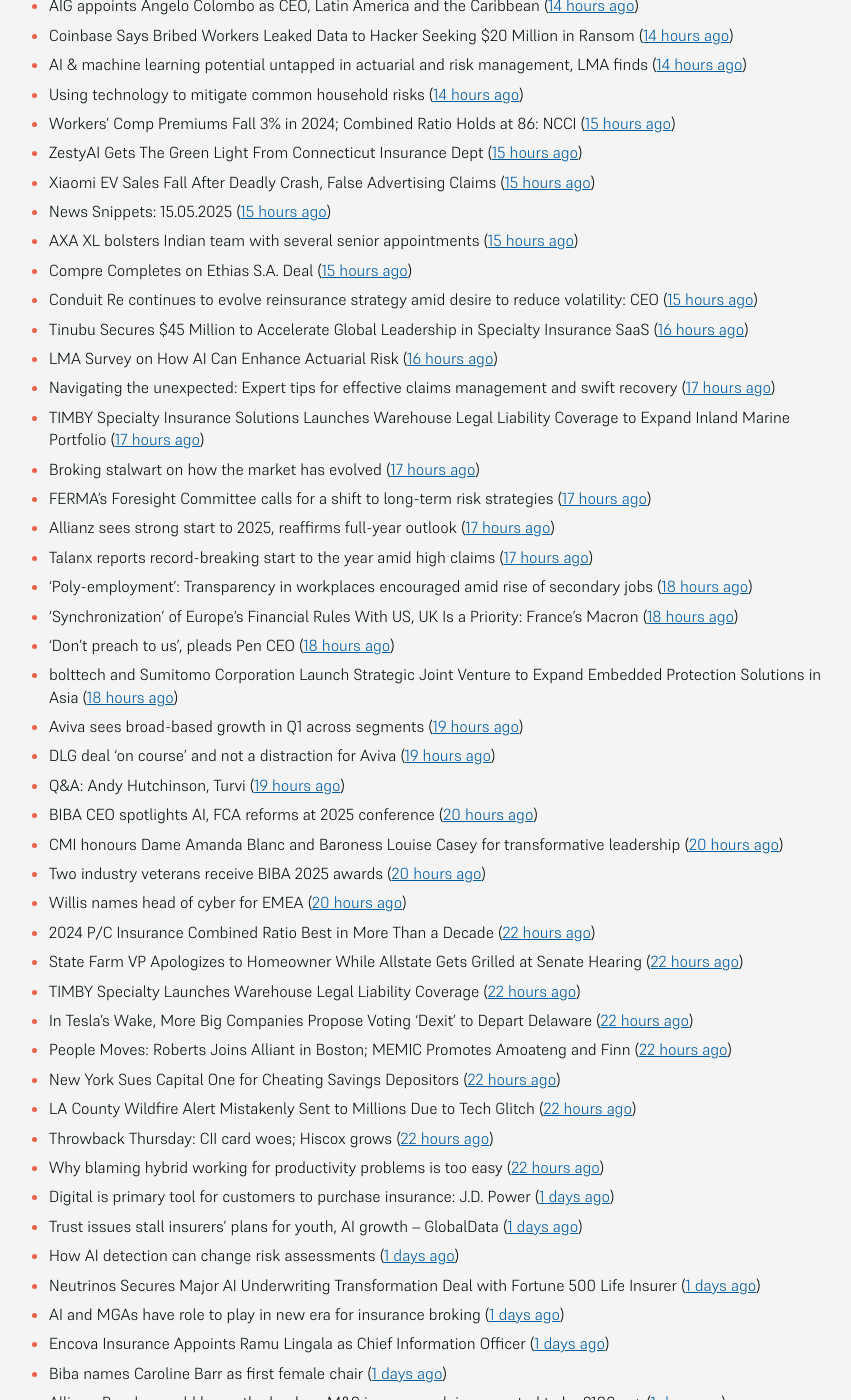
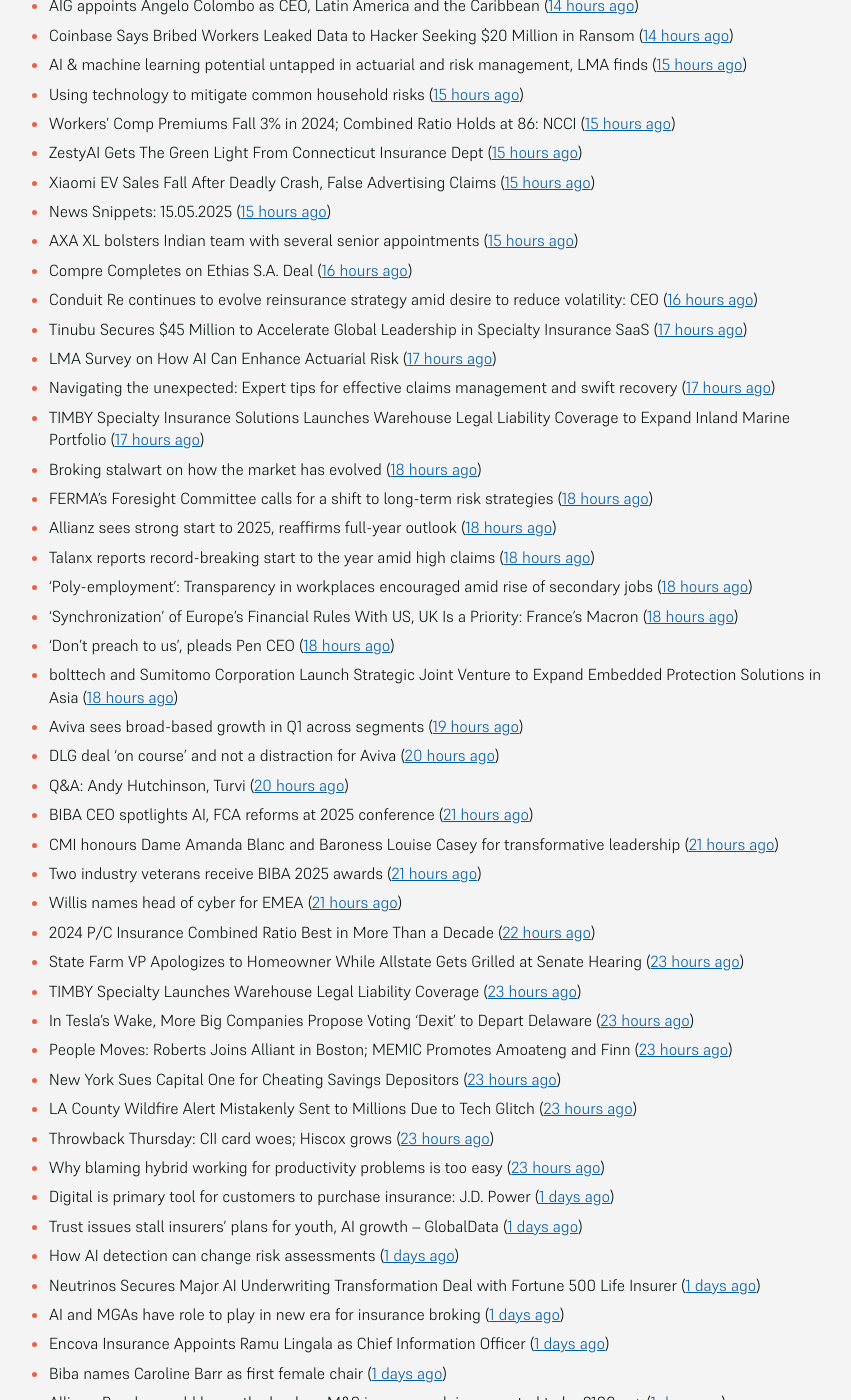
Before and after one commit to mat-0/feeds.thechels.uk, a Jekyll site: the page built from index.md, in a window 1280 px wide and 1400 px high, scrolled down 1177 px. Shown: the whole window, without its empty margins (215-1066 px from the left). Built offline with Jekyll 4.4.1, drawn with Linux system fonts in a browser that asks for light colours; some of the changed text lies outside the part shown.

Commit message:
New Feed

```diff
--- a/index.md
+++ b/index.md
@@ -10,72 +10,72 @@ description: Latest Updates
 <!-- news_marker starts -->
 - People Moves: Zurich NA Promotes Fox to Lead National Accounts, Caminiti CUO ([5 hours ago](https://www.insurancejournal.com/news/national/2025/05/15/823985.htm))
 - FEMA Chief Says Agency Will Raise State Burden for Disasters to 50% ([5 hours ago](https://www.insurancejournal.com/news/national/2025/05/15/823980.htm))
-- How insurers can use systemic risk knowledge internally ([7 hours ago](https://www.dig-in.com/opinion/how-insurers-can-use-systemic-risk-knowledge-internally))
+- How insurers can use systemic risk knowledge internally ([8 hours ago](https://www.dig-in.com/opinion/how-insurers-can-use-systemic-risk-knowledge-internally))
 - AXA Group CUO on navigating a polycrisis risk landscape ([8 hours ago](https://www.insurancebusinessmag.com/uk/news/breaking-news/axa-group-cuo-on-navigating-a-polycrisis-risk-landscape-535921.aspx))
 - Marsh McLennan moves to Amazon cloud; ZestyAI in Connecticut and West Virginia: Insurtech news ([8 hours ago](https://www.dig-in.com/news/marsh-mclennan-to-amazon-cloud-zestyai-and-insurtech-news))
-- WTW report exposes shifting terrorism insurance risks ([8 hours ago](https://www.insurancebusinessmag.com/uk/news/breaking-news/wtw-report-exposes-shifting-terrorism-insurance-risks-535909.aspx))
-- Tired of Waiting on Tickets? There’s a Better Way. ([8 hours ago](https://www.insurancejournal.com/blogs/expert-insured/2025/05/15/823954.htm))
+- WTW report exposes shifting terrorism insurance risks ([9 hours ago](https://www.insurancebusinessmag.com/uk/news/breaking-news/wtw-report-exposes-shifting-terrorism-insurance-risks-535909.aspx))
+- Tired of Waiting on Tickets? There’s a Better Way. ([9 hours ago](https://www.insurancejournal.com/blogs/expert-insured/2025/05/15/823954.htm))
 - Global Accessibiliy Day: Making the Workplace Welcome to All ([9 hours ago](https://insurance-edge.net/2025/05/15/global-accessibiliy-day-making-the-workplace-welcome-to-all/))
 - Lloyd’s Q2’25 Market Message: risk awareness, not risk aversion, marks a defining juncture ([11 hours ago](https://www.reinsurancene.ws/lloyds-q225-market-message-risk-awareness-not-risk-aversion-marks-a-defining-juncture/))
 - Tiernan calls out ‘egregious trading behaviours’ at Lloyd’s ([11 hours ago](https://www.postonline.co.uk/lloydslondon/7957765/tiernan-calls-out-egregious-trading-behaviours-at-lloyds))
 - Tesla’s Robotaxi Launch in Texas Faces Scrutiny Over Potential Accident Risks ([11 hours ago](https://www.insurancejournal.com/news/southcentral/2025/05/15/823930.htm))
 - US House Bill Reintroduced to Rid Federal Insurance Office of Subpoena Power ([11 hours ago](https://www.insurancejournal.com/news/national/2025/05/15/823897.htm))
 - Sweltering Heat Wave Hits U.S. from Dakotas to Texas ([11 hours ago](https://www.insurancejournal.com/news/southcentral/2025/05/15/823927.htm))
-- Coterie Relocating Headquarters to Appleton, Wisconsin ([11 hours ago](https://www.insurancejournal.com/news/midwest/2025/05/15/823924.htm))
-- Kin reports 35% revenue growth in Q1’25, California emerges as key market ([11 hours ago](https://www.reinsurancene.ws/kin-reports-35-revenue-growth-in-q125-california-emerges-as-key-market/))
-- Three Killed in Fiery Truck-Car Pileup on Georgia Interstate ([11 hours ago](https://www.insurancejournal.com/news/southeast/2025/05/15/823917.htm))
-- Brett Favre’s Defamation Suit Against State Auditor Can Move Forward, Court Says ([11 hours ago](https://www.insurancejournal.com/news/southeast/2025/05/15/823911.htm))
+- Coterie Relocating Headquarters to Appleton, Wisconsin ([12 hours ago](https://www.insurancejournal.com/news/midwest/2025/05/15/823924.htm))
+- Kin reports 35% revenue growth in Q1’25, California emerges as key market ([12 hours ago](https://www.reinsurancene.ws/kin-reports-35-revenue-growth-in-q125-california-emerges-as-key-market/))
+- Three Killed in Fiery Truck-Car Pileup on Georgia Interstate ([12 hours ago](https://www.insurancejournal.com/news/southeast/2025/05/15/823917.htm))
+- Brett Favre’s Defamation Suit Against State Auditor Can Move Forward, Court Says ([12 hours ago](https://www.insurancejournal.com/news/southeast/2025/05/15/823911.htm))
 - People Moves: Advocus Names Moore SVP of Illinois Operations ([12 hours ago](https://www.insurancejournal.com/news/midwest/2025/05/15/823905.htm))
 - Nationwide Partners with Kadance to Offer Genomics-Based Precision Health to Life Insurance Customers ([12 hours ago](https://www.insurtechinsights.com/nationwide-partners-with-kadance-to-offer-genomics-based-precision-health-to-life-insurance-customers/))
 - West’s 103.9% CoR for 24-25 FY impacted by elevated IG Pool claims ([12 hours ago](https://www.reinsurancene.ws/wests-103-9-cor-for-24-25-fy-impacted-by-elevated-ig-pool-claims/))
 - People Moves: CRC Names New Underwriting Leaders and Senior VP ([12 hours ago](https://www.insurancejournal.com/news/southeast/2025/05/15/823894.htm))
-- AM Best supports EU nat cat insurance proposal but stresses need for greater clarity ([12 hours ago](https://www.reinsurancene.ws/am-best-supports-eu-nat-cat-insurance-proposal-but-stresses-need-for-greater-clarity/))
-- People Moves: AIG Taps Colombo From Swiss Re as CEO, Latin America and Caribbean; Willis Names Former Allianz Exec Vosloh as Head of Cyber for EMEA ([12 hours ago](https://www.insurancejournal.com/news/international/2025/05/15/823886.htm))
-- Slide Secures $250M Cat Bond as Hurricane Season Looms ([12 hours ago](https://www.insurancejournal.com/news/southeast/2025/05/15/823884.htm))
+- AM Best supports EU nat cat insurance proposal but stresses need for greater clarity ([13 hours ago](https://www.reinsurancene.ws/am-best-supports-eu-nat-cat-insurance-proposal-but-stresses-need-for-greater-clarity/))
+- People Moves: AIG Taps Colombo From Swiss Re as CEO, Latin America and Caribbean; Willis Names Former Allianz Exec Vosloh as Head of Cyber for EMEA ([13 hours ago](https://www.insurancejournal.com/news/international/2025/05/15/823886.htm))
+- Slide Secures $250M Cat Bond as Hurricane Season Looms ([13 hours ago](https://www.insurancejournal.com/news/southeast/2025/05/15/823884.htm))
 - Africa startups to seek new backers ([13 hours ago](https://www.dig-in.com/articles/africa-startups-to-seek-new-backers))
 - Allstate estimates cat losses for April at $594m ([13 hours ago](https://www.reinsurancene.ws/allstate-estimates-cat-losses-for-april-at-594m/))
-- Rokstone names Stephanie Belcourt Head of Complex Claims ([13 hours ago](https://www.reinsurancene.ws/rokstone-names-stephanie-belcourt-head-of-complex-claims/))
-- Hedge Fund Fermat Sees 20% Surge in Catastrophe Bond Market ([13 hours ago](https://www.insurancejournal.com/news/international/2025/05/15/823861.htm))
+- Rokstone names Stephanie Belcourt Head of Complex Claims ([14 hours ago](https://www.reinsurancene.ws/rokstone-names-stephanie-belcourt-head-of-complex-claims/))
+- Hedge Fund Fermat Sees 20% Surge in Catastrophe Bond Market ([14 hours ago](https://www.insurancejournal.com/news/international/2025/05/15/823861.htm))
 - Comparison Creator Teams Up With Go.Compare ([14 hours ago](https://insurance-edge.net/2025/05/15/comparison-creator-teams-up-with-go-compare/))
 - AIG appoints Angelo Colombo as CEO, Latin America and the Caribbean ([14 hours ago](https://www.reinsurancene.ws/aig-appoints-angelo-colombo-as-ceo-latin-america-and-the-caribbean/))
 - Coinbase Says Bribed Workers Leaked Data to Hacker Seeking $20 Million in Ransom ([14 hours ago](https://www.insurancejournal.com/news/national/2025/05/15/823862.htm))
-- AI & machine learning potential untapped in actuarial and risk management, LMA finds ([14 hours ago](https://www.reinsurancene.ws/ai-machine-learning-potential-untapped-in-actuarial-and-risk-management-lma-finds/))
-- Using technology to mitigate common household risks ([14 hours ago](https://www.dig-in.com/podcast/using-technology-to-mitigate-common-household-risks))
+- AI & machine learning potential untapped in actuarial and risk management, LMA finds ([15 hours ago](https://www.reinsurancene.ws/ai-machine-learning-potential-untapped-in-actuarial-and-risk-management-lma-finds/))
+- Using technology to mitigate common household risks ([15 hours ago](https://www.dig-in.com/podcast/using-technology-to-mitigate-common-household-risks))
 - Workers’ Comp Premiums Fall 3% in 2024; Combined Ratio Holds at 86: NCCI ([15 hours ago](https://www.insurancejournal.com/news/national/2025/05/15/823850.htm))
 - ZestyAI Gets The Green Light From Connecticut Insurance Dept ([15 hours ago](https://insurance-edge.net/2025/05/15/zestyai-gets-the-green-light-from-connecticut-insurance-dept/))
 - Xiaomi EV Sales Fall After Deadly Crash, False Advertising Claims ([15 hours ago](https://www.insurancejournal.com/news/international/2025/05/15/823843.htm))
 - News Snippets: 15.05.2025 ([15 hours ago](https://insurance-edge.net/2025/05/15/news-snippets-15-05-2025/))
 - AXA XL bolsters Indian team with several senior appointments ([15 hours ago](https://www.reinsurancene.ws/axa-xl-bolsters-indian-team-with-several-senior-appointments/))
-- Compre Completes on Ethias S.A. Deal ([15 hours ago](https://insurance-edge.net/2025/05/15/compre-completes-on-ethias-s-a-deal/))
-- Conduit Re continues to evolve reinsurance strategy amid desire to reduce volatility: CEO ([15 hours ago](https://www.reinsurancene.ws/conduit-re-continues-to-evolve-reinsurance-strategy-amid-desire-to-reduce-volatility-ceo/))
-- Tinubu Secures $45 Million to Accelerate Global Leadership in Specialty Insurance SaaS ([16 hours ago](https://www.insurtechinsights.com/tinubu-secures-45-million-to-accelerate-global-leadership-in-specialty-insurance-saas/))
-- LMA Survey on How AI Can Enhance Actuarial Risk ([16 hours ago](https://insurance-edge.net/2025/05/15/lma-survey-on-how-ai-can-enhance-actuarial-risk/))
+- Compre Completes on Ethias S.A. Deal ([16 hours ago](https://insurance-edge.net/2025/05/15/compre-completes-on-ethias-s-a-deal/))
+- Conduit Re continues to evolve reinsurance strategy amid desire to reduce volatility: CEO ([16 hours ago](https://www.reinsurancene.ws/conduit-re-continues-to-evolve-reinsurance-strategy-amid-desire-to-reduce-volatility-ceo/))
+- Tinubu Secures $45 Million to Accelerate Global Leadership in Specialty Insurance SaaS ([17 hours ago](https://www.insurtechinsights.com/tinubu-secures-45-million-to-accelerate-global-leadership-in-specialty-insurance-saas/))
+- LMA Survey on How AI Can Enhance Actuarial Risk ([17 hours ago](https://insurance-edge.net/2025/05/15/lma-survey-on-how-ai-can-enhance-actuarial-risk/))
 - Navigating the unexpected: Expert tips for effective claims management and swift recovery ([17 hours ago](https://www.insurancebusinessmag.com/uk/news/property-insurance/navigating-the-unexpected-expert-tips-for-effective-claims-management-and-swift-recovery-535498.aspx))
 - TIMBY Specialty Insurance Solutions Launches Warehouse Legal Liability Coverage to Expand Inland Marine Portfolio ([17 hours ago](https://www.insurtechinsights.com/timby-specialty-insurance-solutions-launches-warehouse-legal-liability-coverage-to-expand-inland-marine-portfolio/))
-- Broking stalwart on how the market has evolved ([17 hours ago](https://www.insurancebusinessmag.com/uk/news/breaking-news/broking-stalwart-on-how-the-market-has-evolved-535809.aspx))
-- FERMA's Foresight Committee calls for a shift to long-term risk strategies ([17 hours ago](https://www.insurancebusinessmag.com/uk/news/non-profits/fermas-foresight-committee-calls-for-a-shift-to-longterm-risk-strategies-535808.aspx))
-- Allianz sees strong start to 2025, reaffirms full-year outlook ([17 hours ago](https://www.insurancebusinessmag.com/uk/news/breaking-news/allianz-sees-strong-start-to-2025-reaffirms-fullyear-outlook-535802.aspx))
-- Talanx reports record-breaking start to the year amid high claims ([17 hours ago](https://www.insurancebusinessmag.com/uk/news/breaking-news/talanx-reports-recordbreaking-start-to-the-year-amid-high-claims-535796.aspx))
+- Broking stalwart on how the market has evolved ([18 hours ago](https://www.insurancebusinessmag.com/uk/news/breaking-news/broking-stalwart-on-how-the-market-has-evolved-535809.aspx))
+- FERMA's Foresight Committee calls for a shift to long-term risk strategies ([18 hours ago](https://www.insurancebusinessmag.com/uk/news/non-profits/fermas-foresight-committee-calls-for-a-shift-to-longterm-risk-strategies-535808.aspx))
+- Allianz sees strong start to 2025, reaffirms full-year outlook ([18 hours ago](https://www.insurancebusinessmag.com/uk/news/breaking-news/allianz-sees-strong-start-to-2025-reaffirms-fullyear-outlook-535802.aspx))
+- Talanx reports record-breaking start to the year amid high claims ([18 hours ago](https://www.insurancebusinessmag.com/uk/news/breaking-news/talanx-reports-recordbreaking-start-to-the-year-amid-high-claims-535796.aspx))
 - 'Poly-employment': Transparency in workplaces encouraged amid rise of secondary jobs ([18 hours ago](https://www.insurancebusinessmag.com/uk/news/breaking-news/polyemployment-transparency-in-workplaces-encouraged-amid-rise-of-secondary-jobs-535784.aspx))
 - ‘Synchronization’ of Europe’s Financial Rules With US, UK Is a Priority: France’s Macron ([18 hours ago](https://www.insurancejournal.com/news/international/2025/05/15/823833.htm))
 - ‘Don’t preach to us’, pleads Pen CEO ([18 hours ago](https://www.postonline.co.uk/broker/7957752/dont-preach-to-us-pleads-pen-ceo))
 - bolttech and Sumitomo Corporation Launch Strategic Joint Venture to Expand Embedded Protection Solutions in Asia ([18 hours ago](https://www.insurtechinsights.com/bolttech-and-sumitomo-corporation-launch-strategic-joint-venture-to-expand-embedded-protection-solutions-in-asia/))
 - Aviva sees broad-based growth in Q1 across segments ([19 hours ago](https://www.insurancebusinessmag.com/uk/news/breaking-news/aviva-sees-broadbased-growth-in-q1-across-segments-535781.aspx))
-- DLG deal ‘on course’ and not a distraction for Aviva ([19 hours ago](https://www.postonline.co.uk/news/7957750/dlg-deal-on-course-and-not-a-distraction-for-aviva))
-- Q&A: Andy Hutchinson, Turvi ([19 hours ago](https://www.postonline.co.uk/technology/7957394/qa-andy-hutchinson-turvi))
-- BIBA CEO spotlights AI, FCA reforms at 2025 conference ([20 hours ago](https://www.insurancebusinessmag.com/uk/news/breaking-news/biba-ceo-spotlights-ai-fca-reforms-at-2025-conference-535774.aspx))
-- CMI honours Dame Amanda Blanc and Baroness Louise Casey for transformative leadership ([20 hours ago](https://www.insurancebusinessmag.com/uk/news/breaking-news/cmi-honours-dame-amanda-blanc-and-baroness-louise-casey-for-transformative-leadership-535773.aspx))
-- Two industry veterans receive BIBA 2025 awards ([20 hours ago](https://www.insurancebusinessmag.com/uk/news/breaking-news/two-industry-veterans-receive-biba-2025-awards-535772.aspx))
-- Willis names head of cyber for EMEA ([20 hours ago](https://www.insurancebusinessmag.com/uk/news/cyber/willis-names-head-of-cyber-for-emea-535771.aspx))
+- DLG deal ‘on course’ and not a distraction for Aviva ([20 hours ago](https://www.postonline.co.uk/news/7957750/dlg-deal-on-course-and-not-a-distraction-for-aviva))
+- Q&A: Andy Hutchinson, Turvi ([20 hours ago](https://www.postonline.co.uk/technology/7957394/qa-andy-hutchinson-turvi))
+- BIBA CEO spotlights AI, FCA reforms at 2025 conference ([21 hours ago](https://www.insurancebusinessmag.com/uk/news/breaking-news/biba-ceo-spotlights-ai-fca-reforms-at-2025-conference-535774.aspx))
+- CMI honours Dame Amanda Blanc and Baroness Louise Casey for transformative leadership ([21 hours ago](https://www.insurancebusinessmag.com/uk/news/breaking-news/cmi-honours-dame-amanda-blanc-and-baroness-louise-casey-for-transformative-leadership-535773.aspx))
+- Two industry veterans receive BIBA 2025 awards ([21 hours ago](https://www.insurancebusinessmag.com/uk/news/breaking-news/two-industry-veterans-receive-biba-2025-awards-535772.aspx))
+- Willis names head of cyber for EMEA ([21 hours ago](https://www.insurancebusinessmag.com/uk/news/cyber/willis-names-head-of-cyber-for-emea-535771.aspx))
 - 2024 P/C Insurance Combined Ratio Best in More Than a Decade ([22 hours ago](https://www.insurancejournal.com/news/national/2025/05/15/823801.htm))
-- State Farm VP Apologizes to Homeowner While Allstate Gets Grilled at Senate Hearing ([22 hours ago](https://www.insurancejournal.com/news/national/2025/05/15/823722.htm))
-- TIMBY Specialty Launches Warehouse Legal Liability Coverage ([22 hours ago](https://www.insurancejournal.com/news/west/2025/05/15/823803.htm))
-- In Tesla’s Wake, More Big Companies Propose Voting ‘Dexit’ to Depart Delaware ([22 hours ago](https://www.insurancejournal.com/news/east/2025/05/15/823818.htm))
-- People Moves: Roberts Joins Alliant in Boston; MEMIC Promotes Amoateng and Finn ([22 hours ago](https://www.insurancejournal.com/news/east/2025/05/15/823382.htm))
-- New York Sues Capital One for Cheating Savings Depositors ([22 hours ago](https://www.insurancejournal.com/news/east/2025/05/15/823815.htm))
-- LA County Wildfire Alert Mistakenly Sent to Millions Due to Tech Glitch ([22 hours ago](https://www.insurancejournal.com/news/west/2025/05/15/823791.htm))
-- Throwback Thursday: CII card woes; Hiscox grows ([22 hours ago](https://www.postonline.co.uk/personal/7956604/throwback-thursday-cii-card-woes-hiscox-grows))
-- Why blaming hybrid working for productivity problems is too easy ([22 hours ago](https://www.postonline.co.uk/people/7957728/why-blaming-hybrid-working-for-productivity-problems-is-too-easy))
+- State Farm VP Apologizes to Homeowner While Allstate Gets Grilled at Senate Hearing ([23 hours ago](https://www.insurancejournal.com/news/national/2025/05/15/823722.htm))
+- TIMBY Specialty Launches Warehouse Legal Liability Coverage ([23 hours ago](https://www.insurancejournal.com/news/west/2025/05/15/823803.htm))
+- In Tesla’s Wake, More Big Companies Propose Voting ‘Dexit’ to Depart Delaware ([23 hours ago](https://www.insurancejournal.com/news/east/2025/05/15/823818.htm))
+- People Moves: Roberts Joins Alliant in Boston; MEMIC Promotes Amoateng and Finn ([23 hours ago](https://www.insurancejournal.com/news/east/2025/05/15/823382.htm))
+- New York Sues Capital One for Cheating Savings Depositors ([23 hours ago](https://www.insurancejournal.com/news/east/2025/05/15/823815.htm))
+- LA County Wildfire Alert Mistakenly Sent to Millions Due to Tech Glitch ([23 hours ago](https://www.insurancejournal.com/news/west/2025/05/15/823791.htm))
+- Throwback Thursday: CII card woes; Hiscox grows ([23 hours ago](https://www.postonline.co.uk/personal/7956604/throwback-thursday-cii-card-woes-hiscox-grows))
+- Why blaming hybrid working for productivity problems is too easy ([23 hours ago](https://www.postonline.co.uk/people/7957728/why-blaming-hybrid-working-for-productivity-problems-is-too-easy))
 - Digital is primary tool for customers to purchase insurance: J.D. Power ([1 days ago](https://www.dig-in.com/news/customers-prefer-buying-insurance-digitally-says-j-d-power))
 - Trust issues stall insurers' plans for youth, AI growth – GlobalData ([1 days ago](https://www.insurancebusinessmag.com/uk/news/breaking-news/trust-issues-stall-insurers-plans-for-youth-ai-growth--globaldata-535747.aspx))
 - How AI detection can change risk assessments ([1 days ago](https://www.dig-in.com/opinion/how-ai-detection-can-change-risk-assessments))
```
